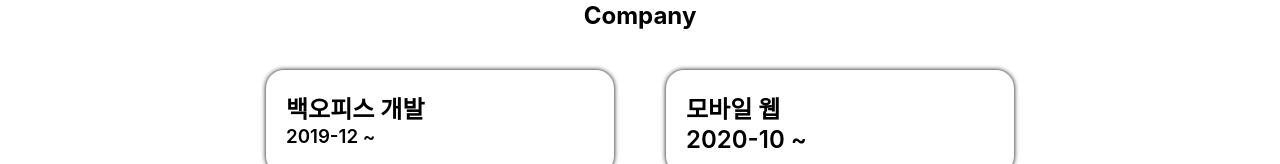
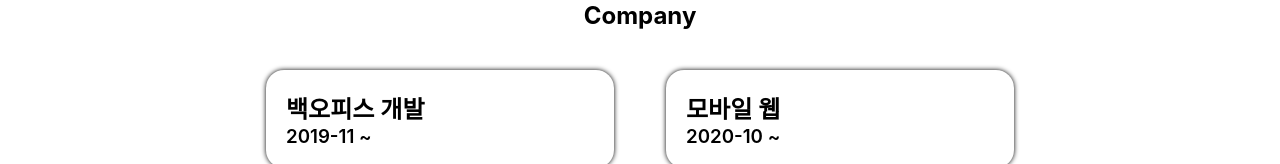
Before and after one commit to JeongYoonPark/project, a React (Create React App) app: page / in a window 1280 px wide. Shown: the part 788-952 px from the top of the page. Built offline with nearby package versions, Linux system fonts and the light colour scheme.

Commit message:
modal edit

```diff
--- a/src/components/Information.js
+++ b/src/components/Information.js
@@ -15,9 +15,6 @@ import PHP from '../img/Php.png';
 import MySQL from '../img/MySQL.png';
 import Node from '../img/Node.png';
 import GitHub from '../img/Github.png';
-import Project1 from '../img/project1.png';
-import Project3 from '../img/project3.png';
-import Project4 from '../img/project4.png';
 import Windows from '../img/Windows.png';
 import Linux from '../img/Linux.png';
 import Redux from '../img/redux.png';
@@ -132,11 +129,11 @@ const Information = () => {
                     <div className="Company">
                         <div className="ProjectBox" onClick={popmodal}>
                             <h2>백오피스 개발</h2>
-                            <h3>2019-12 ~ </h3>
+                            <h3>2019-11 ~ </h3>
                         </div>
-                        <div className="ProjectBox">
+                        <div className="ProjectBox" onClick={popmodal}>
                             <h2>모바일 웹</h2>
-                            <h2>2020-10 ~ </h2>
+                            <h3>2020-10 ~ </h3>
                         </div>
                     </div>
                     {/* <h1>Personal</h1>
--- a/src/components/modal/ProjectModal.js
+++ b/src/components/modal/ProjectModal.js
@@ -18,7 +18,6 @@ function ProjectModal(props) {
         e.preventDefault();
         if(e.target == modal || e.target == close){
             props.onHide();
-            console.log(modal);
             modal.style.display = "none";
         }
     }
--- a/src/css/Information.css
+++ b/src/css/Information.css
@@ -60,7 +60,7 @@
 }
 .profile h3{
     margin-top: 0;
-    font-weight: 900;
+    font-weight: bold;
     font-size:24px;
     margin-bottom: 35px;
     text-align: left;
```
Also changed, not shown: 1 other file (tests, documents, lock files or other folders).
